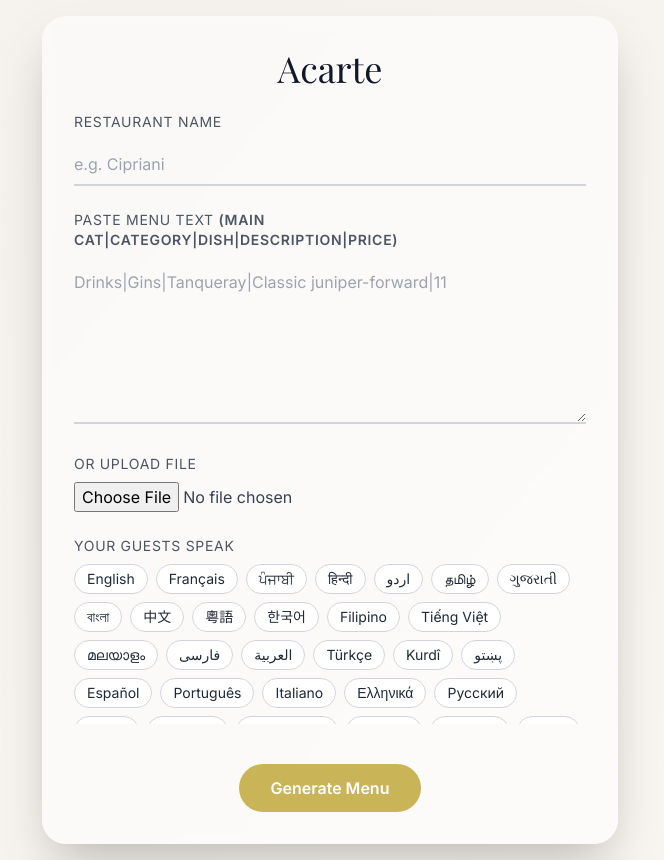
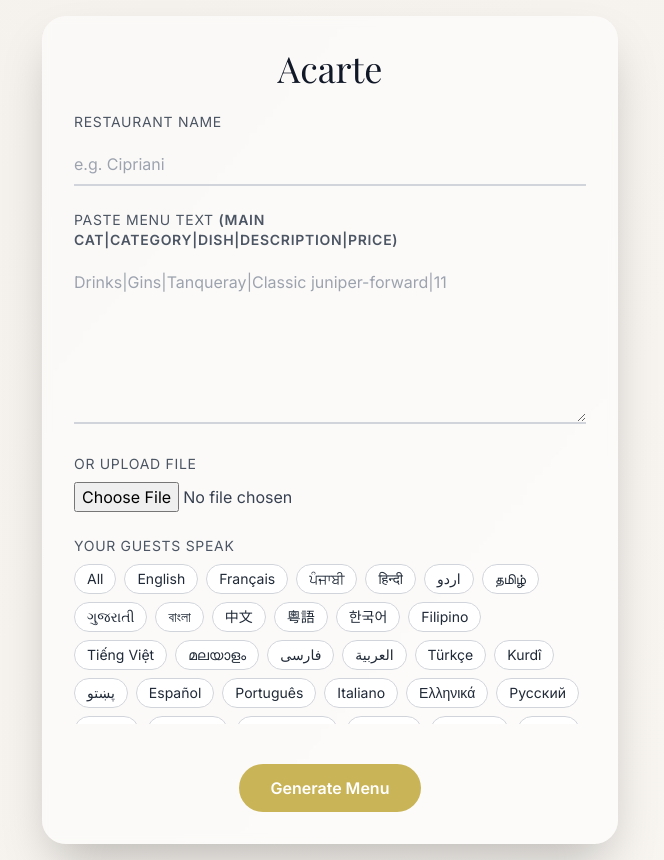
Before and after one commit to armiiinsaber/smartmenu, a Next.js app: page /builder in a window 1280 px wide. Shown: the whole page, without its empty margins (310-974 px from the left). Built offline with nearby package versions, Linux system fonts and the light colour scheme.

Commit message:
Update page.tsx

```diff
--- a/app/builder/page.tsx
+++ b/app/builder/page.tsx
@@ -44,6 +44,12 @@ export default function BuilderPage() {
     );
   }
 
+  const allSelected = selectedLangs.length === languages.length;
+
+  function toggleAll() {
+    setSelectedLangs(allSelected ? [] : [...languages]);
+  }
+
   function handleFileUpload(e: React.ChangeEvent<HTMLInputElement>) {
     const file = e.target.files?.[0];
     if (!file) return;
@@ -52,7 +58,7 @@ export default function BuilderPage() {
     reader.readAsText(file);
   }
 
-  /* ───────── submit ───────── */
+  /* ───────── submit (unchanged) ───────── */
 
   async function handleSubmit() {
     if (!restaurantName || !rawText || selectedLangs.length === 0) {
@@ -86,7 +92,7 @@ export default function BuilderPage() {
       const payload = await tr.json();
       if (!tr.ok) throw new Error(payload.error || "translate failed");
 
-      /* 2️⃣  save row for guests */
+      /* 2️⃣  save row */
       const save = await fetch("/api/save-menu", {
         method: "POST",
         headers: { "Content-Type": "application/json" },
@@ -101,16 +107,13 @@ export default function BuilderPage() {
         throw new Error(err.error || "save failed");
       }
 
-      /* 3️⃣  cache locally for instant preview */
+      /* 3️⃣  cache locally */
       sessionStorage.setItem(
         `menu-${payload.slug}`,
-        JSON.stringify({
-          restaurantName,
-          translations: payload.translations,
-        })
+        JSON.stringify({ restaurantName, translations: payload.translations })
       );
 
-      /* 4️⃣  go to live menu */
+      /* 4️⃣  go live */
       router.push(`/menu/${payload.slug}`);
     } catch (e: any) {
       alert(e.message);
@@ -200,6 +203,20 @@ export default function BuilderPage() {
               Your Guests Speak
             </label>
             <div className="flex flex-wrap gap-2 max-h-40 overflow-y-auto pr-1">
+              {/* All button */}
+              <button
+                type="button"
+                onClick={toggleAll}
+                disabled={loading}
+                className={`px-3 py-1 rounded-full text-sm font-medium border transition ${
+                  allSelected
+                    ? "bg-[#C9B458] text-white border-[#C9B458]"
+                    : "bg-white text-gray-800 border-gray-300 hover:bg-gray-100"
+                }`}
+              >
+                {allSelected ? "Clear" : "All"}
+              </button>
+
               {languages.map(lang => (
                 <button
                   key={lang}
```
